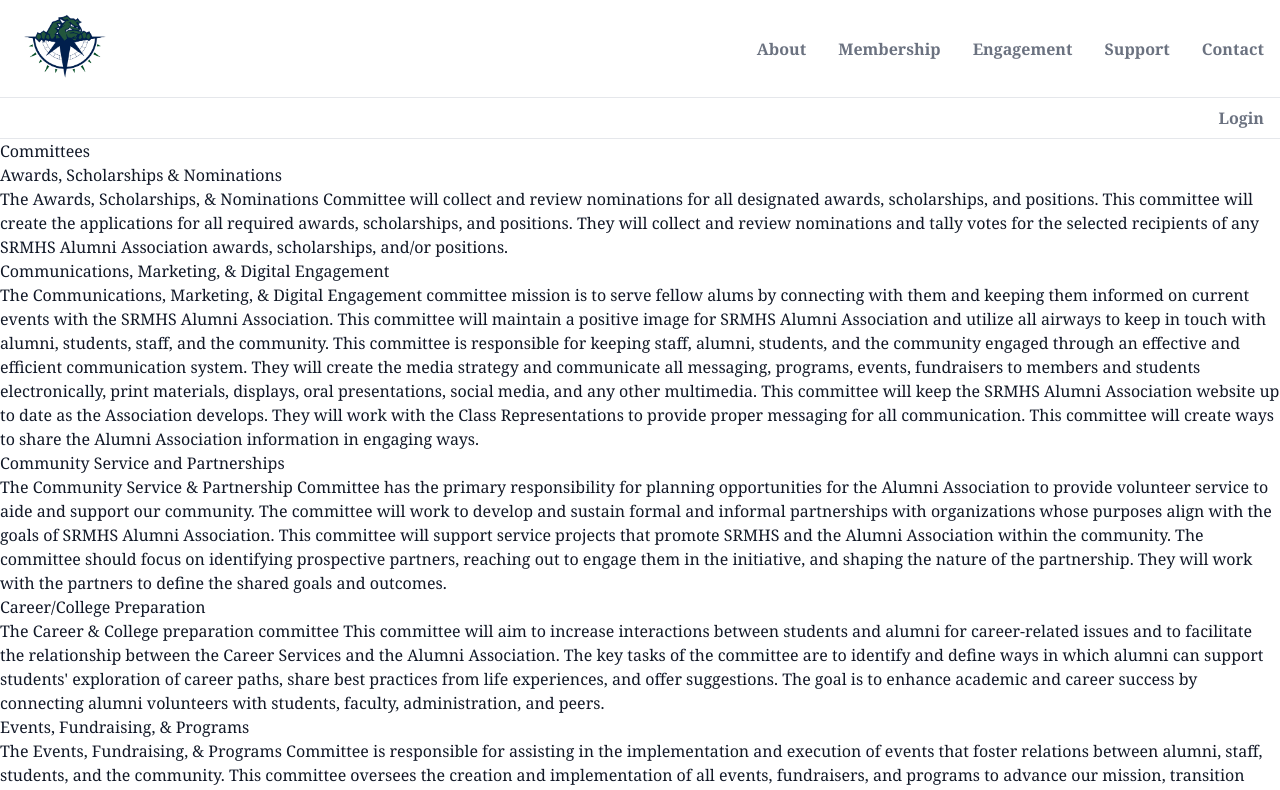
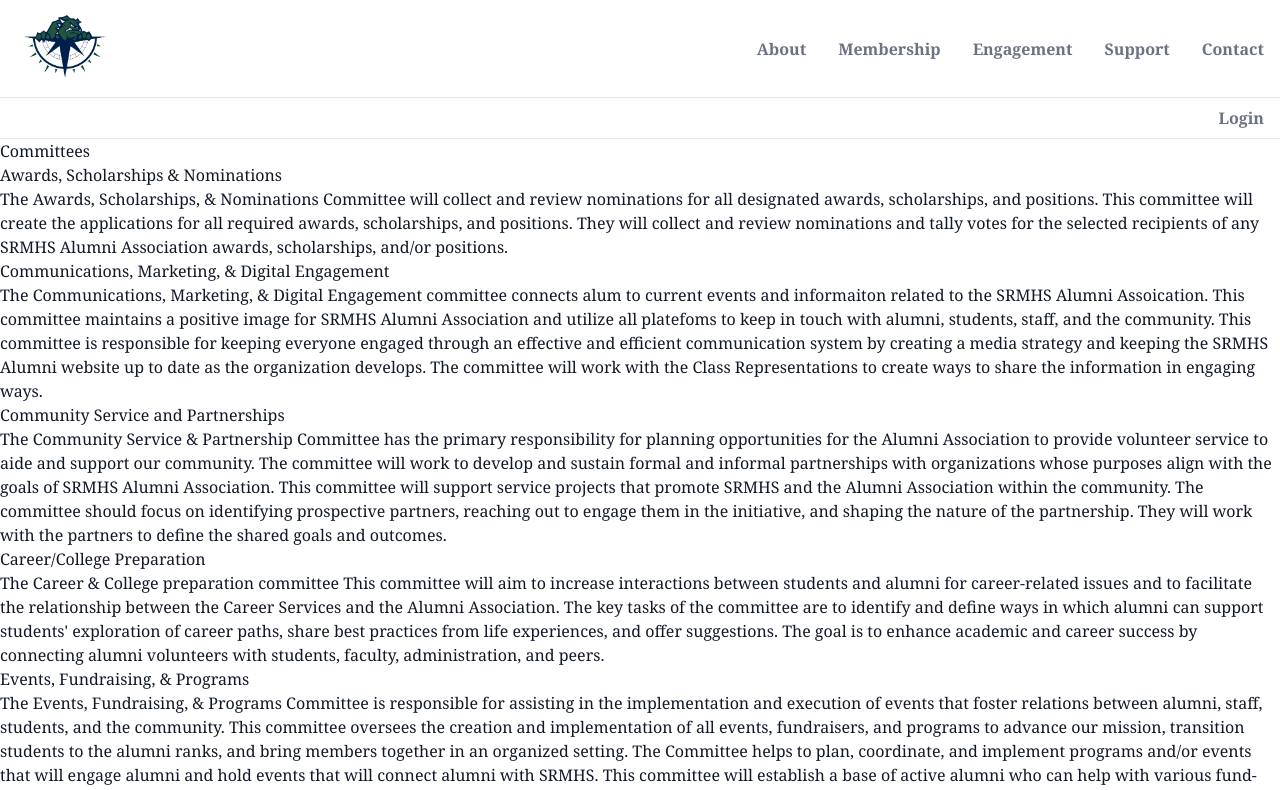
Before and after one commit to philihp/srmhsalumni, a Next.js app: page /engagement in a window 1280 px wide. Shown: the top 790 px of the page. Built offline with nearby package versions, Linux system fonts and the light colour scheme; no server answers; what @tailwindcss/custom-forms, @tailwindcss/typography would draw is missing.

Commit message:
Update engagement.js

```diff
--- a/pages/engagement.js
+++ b/pages/engagement.js
@@ -16,21 +16,14 @@
     <h3>Communications, Marketing, &amp; Digital Engagement</h3>
 
     <p>
-      The Communications, Marketing, &amp; Digital Engagement committee mission
-      is to serve fellow alums by connecting with them and keeping them informed
-      on current events with the SRMHS Alumni Association. This committee will
-      maintain a positive image for SRMHS Alumni Association and utilize all
-      airways to keep in touch with alumni, students, staff, and the community.
-      This committee is responsible for keeping staff, alumni, students, and the
-      community engaged through an effective and efficient communication system.
-      They will create the media strategy and communicate all messaging,
-      programs, events, fundraisers to members and students electronically,
-      print materials, displays, oral presentations, social media, and any other
-      multimedia. This committee will keep the SRMHS Alumni Association website
-      up to date as the Association develops. They will work with the Class
-      Representations to provide proper messaging for all communication. This
-      committee will create ways to share the Alumni Association information in
-      engaging ways.
+      The Communications, Marketing, &amp; Digital Engagement committee connects alum
+      to current events and informaiton related to the SRMHS Alumni Assoication.
+      This committee maintains a positive image for SRMHS Alumni Association and utilize all
+      platefoms to keep in touch with alumni, students, staff, and the community.
+      This committee is responsible for keeping everyone engaged through an effective and
+      efficient communication system by creating a media strategy and keeping the SRMHS Alumni
+      website up to date as the organization develops. The committee will work with the Class
+      Representations to create ways to share the information in engaging ways.
     </p>
 
     <h3>Community Service and Partnerships</h3>
```
